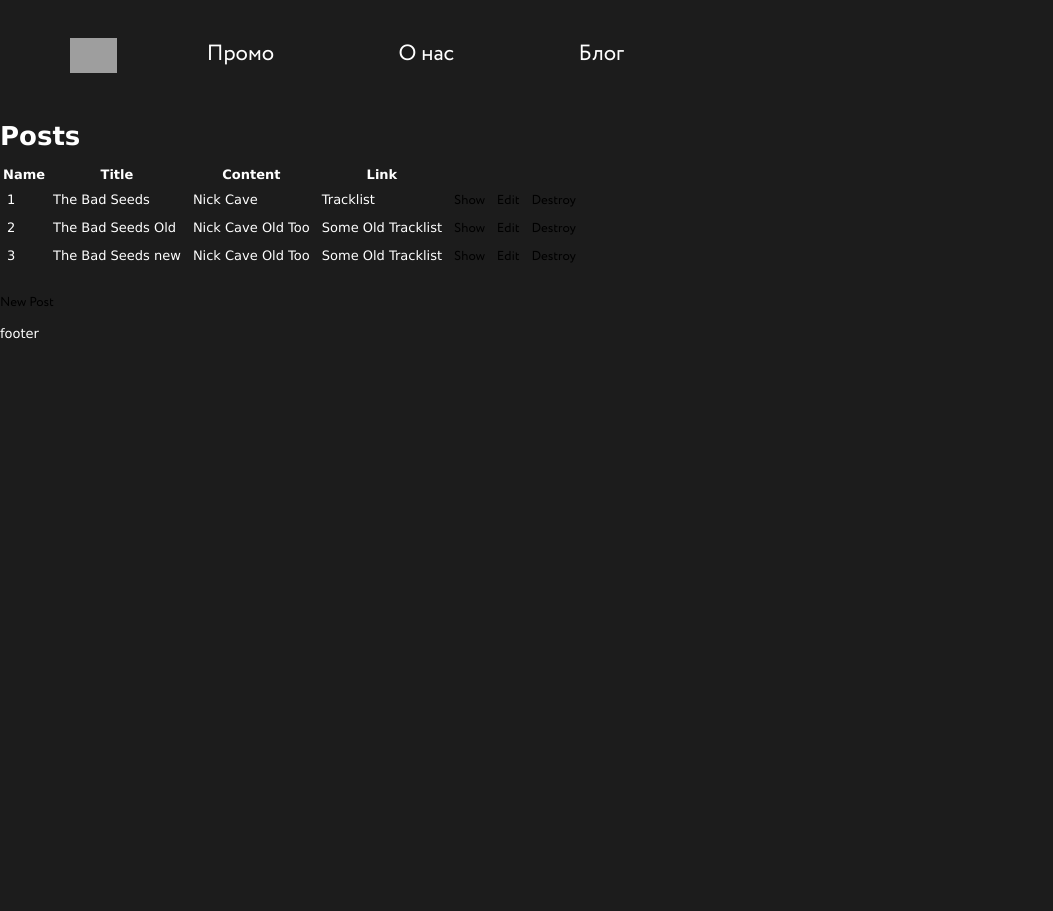
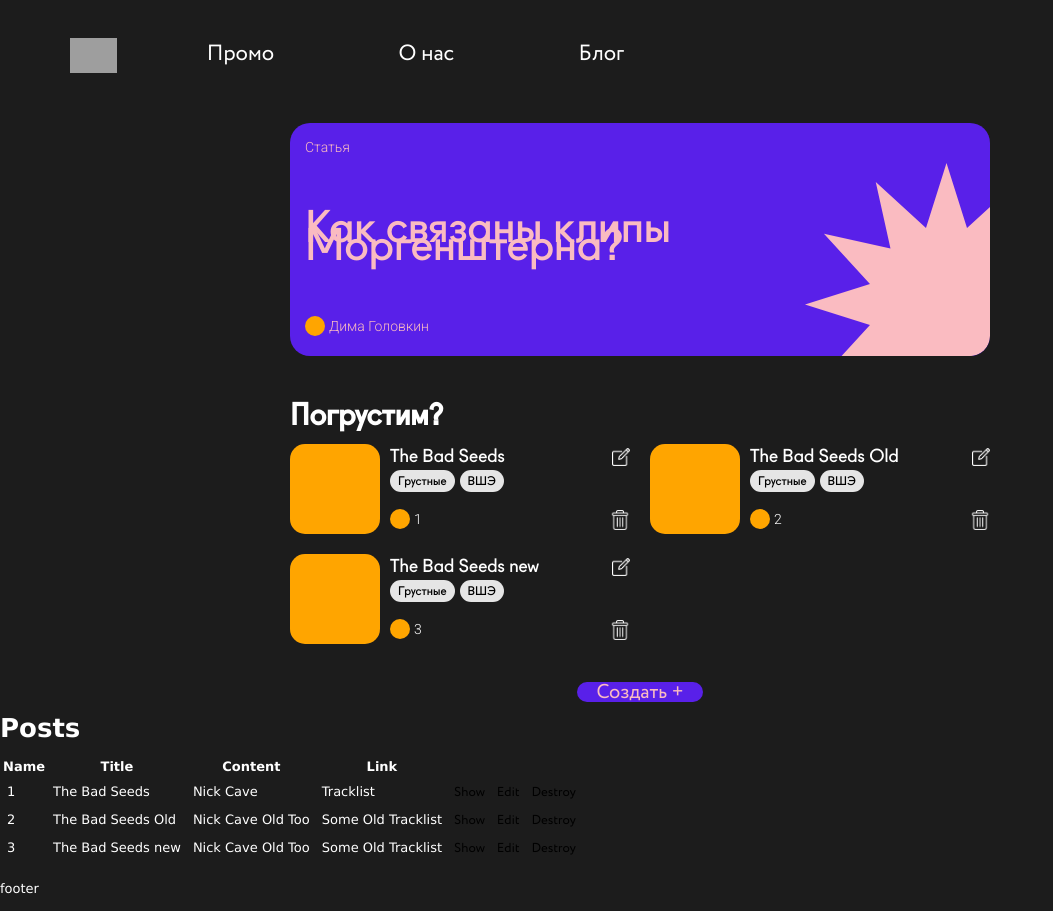
Before and after one commit to SokolovaAnastasiia/listium, a Rails app: page /posts in a window 1280 px wide. Shown: that part, without its empty margins (0-1053 px from the left). Before the commit the page ends 800 px from the top of that part, so only its background shows below. Run offline with Rails 7, Linux system fonts and the light colour scheme; data comes from the database, SQL or seed files in the repository; the page is wider than the window, and the part outside it is not shown; style sheets or scripts are compiled from the project's sources; some libraries are stand-ins or nearby versions; grey boxes are pictures that could not be loaded.

Commit message:
Posts layout

```diff
--- a/app/assets/stylesheets/application.css.scss
+++ b/app/assets/stylesheets/application.css.scss
@@ -1,24 +1,4 @@
 $dark-color: #1C1C1C;
-
-@font-face {
-   font-family: 'Circe';
-   src: url('Circe.ttf');
-}
-@font-face {
-   font-family: 'Fugue';
-   src: url('Fugue.otf');
-}
-
-html, body {
-    margin: 0;
-    padding: 0;
-    background-color: $dark-color;
-    color: white;
-    a {
-        text-decoration: none;
-        font-family: "Circe"
-    }
-}
 
 header {
     display: flex;
@@ -39,6 +21,32 @@ header {
         }
     }
 }
+
+html, body {
+    margin: 0;
+    padding: 0;
+    background-color: #1C1C1C;
+    color: white;
+    a {
+        text-decoration: none;
+        font-family: "Circe"
+    }
+}
+
+
+@font-face {
+   font-family: 'Circe';
+   src: url('Circe.ttf');
+}
+@font-face {
+   font-family: 'Fugue';
+   src: url('Fugue.otf');
+}
+
+@import url('https://fonts.googleapis.com/css2?family=Roboto:wght@300&display=swap');
+
+
+
 
 
 /*
--- /dev/null
+++ b/app/assets/stylesheets/posts.css.scss
@@ -0,0 +1,158 @@
+// Place all the styles related to the Posts controller here.
+// They will automatically be included in application.css.
+// You can use Sass (SCSS) here: https://sass-lang.com/
+
+.posts-container {
+    width: 700px;
+    margin: 0 auto;
+    display: flex;
+    flex-wrap: wrap;
+    justify-content: space-between;
+
+}
+
+.bin {
+    position: absolute;
+    width: 20px;
+    height: 20px;
+    bottom: 4px;
+    right: 0;
+    background-image: url("bin.png");
+    background-repeat: no-repeat;
+    background-size: contain;
+}
+
+.edit {
+    position: absolute;
+    width: 18px;
+    height: 20px;
+    top: 4px;
+    right: 0;
+    background-image: url("edit.png");
+    background-repeat: no-repeat;
+    background-size: contain;
+}
+
+
+.posts-container > div {
+    display: flex;
+    width: 340px;
+    margin-bottom: 20px;
+    position: relative;
+    .pic {
+        height: 90px;
+        width: 90px;
+        background-color: orange;
+        border-radius: 15px;
+        margin-right: 10px;
+    }
+    .post-description {
+        display: flex;
+        flex-direction: column;
+    }
+    .title {
+        padding-top: 3px;
+        a {
+            font-size: 18px;
+            font-family: 'Fugue';
+            color: white
+        }
+    }
+    .tags {
+        display: flex;
+        flex-grow: 1;
+        padding-top: 3px;
+        div {
+            background-color: #E5E5E5;
+            display: flex;
+            font-size: 12px;
+            height: 22px;
+            color: black;
+            padding: 0px 8px;
+            align-items: center;
+            font-family: 'Fugue';
+            border-radius: 13px;
+            margin-right: 5px;
+        }
+    }
+    .name {
+        display: flex;
+        margin-bottom: 5px;
+        div {
+            width: 20px;
+            height: 20px;
+            background-color: orange;
+            border-radius: 10px;
+        }
+        span {
+            font-family: 'Roboto', sans-serif;
+            font-size: 14px;
+            padding-top: 1px;
+            padding-left: 4px;
+        }
+    }
+}
+
+h2 {
+    font-size: 30px;
+    font-family: "Fugue";
+    width: 700px;
+    margin: 0 auto;
+    margin-bottom: 20px;
+}
+
+.main {
+    display: flex;
+    flex-direction: column;
+    width: 700px;
+    box-sizing: border-box;
+    margin: 0 auto;
+    height: 233px;
+    background-color: #5920E9;
+    border-radius: 20px;
+    margin-bottom: 50px;
+    padding: 15px;
+    justify-content: space-between;
+    color: #FABBC1;
+    background-image: url("star.svg");
+    background-repeat: no-repeat;
+    background-position: bottom right;
+    .main-head {
+        font-family: 'Roboto', sans-serif;
+        font-size: 14px;
+    }
+    .main-name {
+        font-family: 'Fugue';
+        font-size: 44px;
+    }
+    .main-author {
+        display: flex;
+        margin-bottom: 5px;
+        div {
+            width: 20px;
+            height: 20px;
+            background-color: orange;
+            border-radius: 10px;
+        }
+        span {
+            font-family: 'Roboto', sans-serif;
+            font-size: 14px;
+            padding-top: 1px;
+            padding-left: 4px;
+        }
+    }
+}
+
+.create_btn {
+    font-size: 20px;
+    font-family: 'Fugue';
+    text-align: center;
+    background-color: #5920E9;
+    border-radius: 20px;
+    width: 126px;
+    margin: 0 auto;
+    a {
+        text-decoration: none;
+        color: #FABBC1;
+    }
+}
--- a/app/assets/stylesheets/posts.scss
+++ /dev/null
@@ -1,3 +0,0 @@
-// Place all the styles related to the Posts controller here.
-// They will automatically be included in application.css.
-// You can use Sass (SCSS) here: https://sass-lang.com/
--- a/app/views/layouts/application.html.erb
+++ b/app/views/layouts/application.html.erb
@@ -12,7 +12,7 @@
   </head>
 
   <body>
-    <header>
+      <header>
         <%= image_tag("logo.svg") %>
         <nav>
             <%= link_to "Промо", promo_path %>
--- a/app/views/posts/index.html.erb
+++ b/app/views/posts/index.html.erb
@@ -1,4 +1,53 @@
+
+
 <p id="notice"><%= notice %></p>
+
+
+
+<div class="main">
+    <span class="main-head">Статья</span>
+    <span class="main-name">
+        Как связаны клипы<br>
+        Моргенштерна?
+    </span>
+    <div class="main-author">
+        <div></div>
+        <span>Дима Головкин</span>
+    </div>
+</div>
+
+    <h2>Погрустим?</h2>
+    <div class="posts-container">
+            <% @posts.each do |post| %>
+            <div>
+                <div class="pic"></div>
+                <div class="post-description">
+                    <div class="title"><%= link_to post.title, post %></div>
+                    <div class="tags">
+                        <div>Грустные</div>
+                        <div>ВШЭ</div>
+                    </div>
+                    <div class="name">
+                        <div></div>
+                        <span><%= post.name %></span>
+                    </div>
+                </div>
+                <%= link_to '', edit_post_path(post), class: 'edit' %>
+                <%= link_to '', edit_post_path(post), class: 'bin' %>
+            </div>
+            <% end %>
+    </div>
+
+
+<br>
+
+<div class="create_btn">
+    <%= link_to 'Создать +', new_post_path %>
+</div>
+
+
+
+
 
 <h1>Posts</h1>
 
@@ -25,9 +74,6 @@
         <td><%= link_to 'Destroy', post, method: :delete, data: { confirm: 'Are you sure?' } %></td>
       </tr>
     <% end %>
+
   </tbody>
 </table>
-
-<br>
-
-<%= link_to 'New Post', new_post_path %>
--- a/app/views/promo/index.html.erb
+++ b/app/views/promo/index.html.erb
@@ -1,3 +1,6 @@
+
+
+
 <div class="heading">
     <span>Listium</span>
     <p> Медиа-сервис<br>с плейлистами</p>
```
Also changed, not shown: other parts of app/assets/stylesheets/application.css.scss (+2 -0 lines), app/assets/stylesheets/promo.css.scss (+7 -0 lines), app/assets/images/bin.png (added), app/assets/images/edit.png (added), app/assets/images/star.svg (added).
